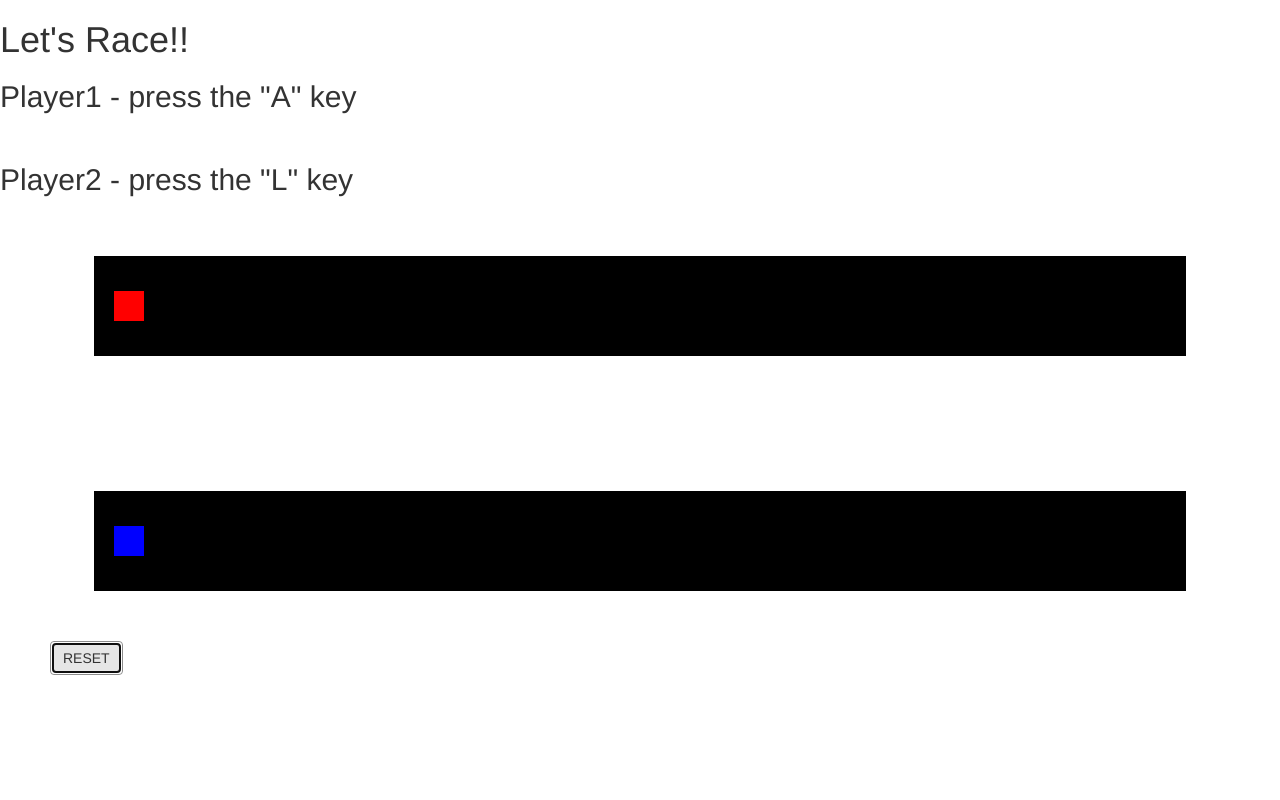
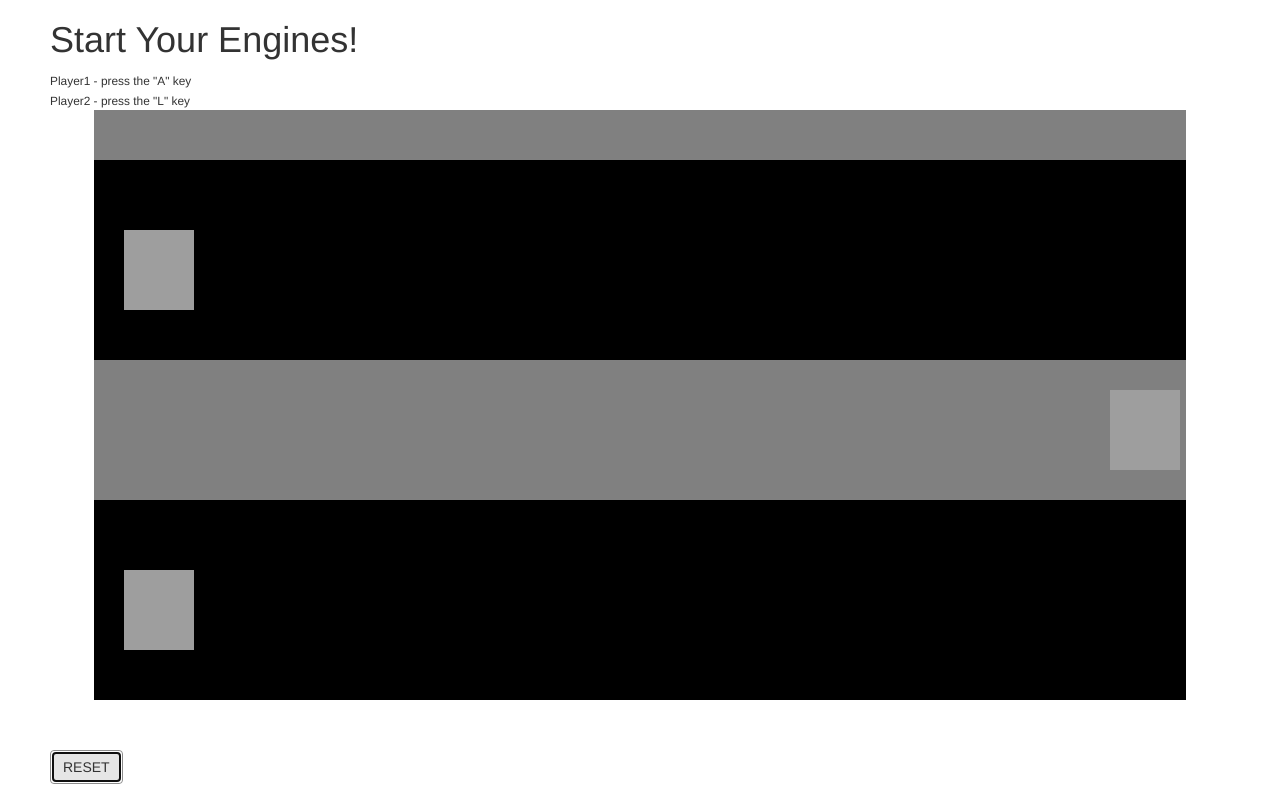
Before and after one commit to hilava/P0-Racing-Game-, a plain HTML site: page index.html in a window 1280 px wide. Both pictures are taken after a click on the button "RESET". Drawn offline with nearby package versions, Linux system fonts and the light colour scheme; grey boxes are pictures that could not be loaded.

Commit message:
Added README.me file, added audio file, cleaned up the code and added comments

```diff
--- a/app.js
+++ b/app.js
@@ -1,45 +1,40 @@
+var snd = new Audio("eyeOfTheTiger.mp3"); // buffers automatically when created
+var finish = false;
 $(document).on("ready", function(){
   console.log("JS working!");
   //create two new players
   player1 = new Player('A');
   player2= new Player('L');
-  var finish=false;
   board = new Board();
   //listen to keydown event
   $(document).on("keydown", function(event){
     var p;
+    var $player;
+    var winner;
     //check if the game is still on
     if(finish===false){
       //check for key 'A'-->player1's key
       if(event.which===65){
         p=player1;
+        $player=$('#player1');
+        winner = "Player 1";
       }
       //check for the key 'L'-->player2's key
       else if(event.which===76){
         p=player2;
+        $player=$('#player2');
+        winner = "Player 2";
       }
+      //start playing 'Eye Of The Tiger'
+      snd.play();
       //call the move function
-      p.move($("#" + p));
+      p.move($player);
       //call the checkWin function
       if(p.checkWin()) {
         finish = true;
-        alert("Game Over - The winner is: " + p.name);
+        alert("Game Over - The winner is: " + winner);
       }
     }
-    // if(event.which===65 && finish===false){
-    //   player1.move($("#player1"));
-    //   if(player1.checkWin("#player1")) {
-    //     finish = true;
-    //       alert("Game Over - The winner is: " + player1.name);
-    //   }
-    // }
-    // else if(event.which===76 && finish===false){
-    //   player2.move($("#player2"));
-    //   if(player2.checkWin("#player2")){
-    //     finish = true;
-    //     alert("Game Over - The winner is: " + player2.naem);
-    //   }
-  //  }
   });
   //listen to reset button click event
   $('button').on("click", function(){
@@ -53,29 +48,29 @@ function Board(){
   this.reset = function(){
     player1.pWidth = 30;
     player2.pWidth = 30;
-    $('$player1').css("margin-left", "30px");
-    $('$player2').css("margin-left", "30px");
+    $('#player1').css("margin-left", "30px");
+    $('#player2').css("margin-left", "30px");
     finish=false;
+    //pause 'Eye Of The Tiger' and relaod it for next race
+    snd.pause();
+    snd.reload();
   };
 }
 
 function Player(moveKey){
-  //this.name = pName;
   this.moveKey = moveKey;
   this.pWidth = 30;
 
   //animate move on every keydown event--> increase margin-left by 30px every move
-  this.move = function(){
-    this.animate({ "margin-left": "+=30px" }, "fast");
+  this.move = function($player){
+    $player.animate({ "margin-left": "+=30px" }, "fast");
     //record the total left margin
     this.pWidth +=30;
-    //console.log(this.pWidth);
   };
 
   this.checkWin = function(){
-    //alert("player width: " + this.pWidth + " window width: " + window.innerWidth);
     //check if the total left margin is greater the window inner width
-    if(this.pWidth>=window.innerWidth-60){
+    if(this.pWidth>=$('#lane1').width()){
         return true;
     }
     else {
--- a/index.html
+++ b/index.html
@@ -25,21 +25,27 @@
   <script type="text/javascript" src="app.js"></script>
 </head>
 <body>
-  <h1>Let's Race!!</h1>
-  <h2>Player1 - press the "A" key</h2>
+  <h1>Start Your Engines!</h1>
+  <small>Player1 - press the "A" key</small>
   <br>
-  <h2>Player2 - press the "L" key</h2>
-  <container id="board">
+  <small>Player2 - press the "L" key</small>
+  <container>
     <div class = "row">
       <div class = "col-xs-1"></div>
-      <div class = "col-xs-10">
+      <div id="board" class = "col-xs-10">
         <div class="row" id="lane1">
-          <div id="player1"></div>
-          <!-- <div class = col-xs-10><img src="http://www.vanderbilt.edu/isss/wp-content/uploads/cartoon-car_104107391.jpg"></div> -->
+          <!--<div id="player1"></div>-->
+          <div id="player1"><img src="http://www.disneyclips.com/imagesnewb2/images/carb23.gif"></div>
+       </div>
+       <div class="row">
+         <div class = "col-xs-11"></div>
+         <div class = "col-xs-1">
+           <img id="#finish" src="http://blog.griffieworld.com/wp-content/uploads/2010/12/FinishFlag.jpg">
+         </div>
        </div>
        <div class="row" id="lane2">
-         <div id="player2"></div>
-         <!-- <div class = col-xs-10><img src="http://www.vanderbilt.edu/isss/wp-content/uploads/cartoon-car_104107391.jpg"></div> -->
+         <!--<div id="player2"></div>-->
+         <div id="player2"><img src="http://cliparts.co/cliparts/8cG/Enp/8cGEnppLi.png"></div>
       </div>
     </div>
     <div class = "col-xs-1"></div>
--- a/style.css
+++ b/style.css
@@ -1,36 +1,42 @@
 img{
-  height:5%;
-  width:5%;
+  height:80px;
+  width:70px;
 }
 
 #lane1{
   background-color: black;
-  height:100px;
+  height:200px;
   margin-top: 50px;
+    margin-bottom: 30px;
 }
 #player1{
-  background-color: red;
-  height:30px;
-  width:30px;
   margin-left:20px;
-  margin-top: 35px;
+  margin-top: 70px;
+
 }
 
 #lane2{
   background-color: black;
-  height:100px;
-  margin-top: 135px;
+  height:200px;
+  margin-top: 30px;
 }
 #player2{
-  background-color: blue;
-  height:30px;
-  width:30px;
   margin-left:20px;
-  margin-top: 35px;
+  margin-top: 70px;
 }
 button {
   margin:50px;
 }
 #board{
-  margin-top: 50px;
+  background-color: gray;
 }
+h1{
+  margin-left: 50px;
+}
+small{
+  margin-left: 50px;
+}
+#finish{
+  margin-top:50px;
+  height:50px;
+}
```
Also changed, not shown: 2 other files.
